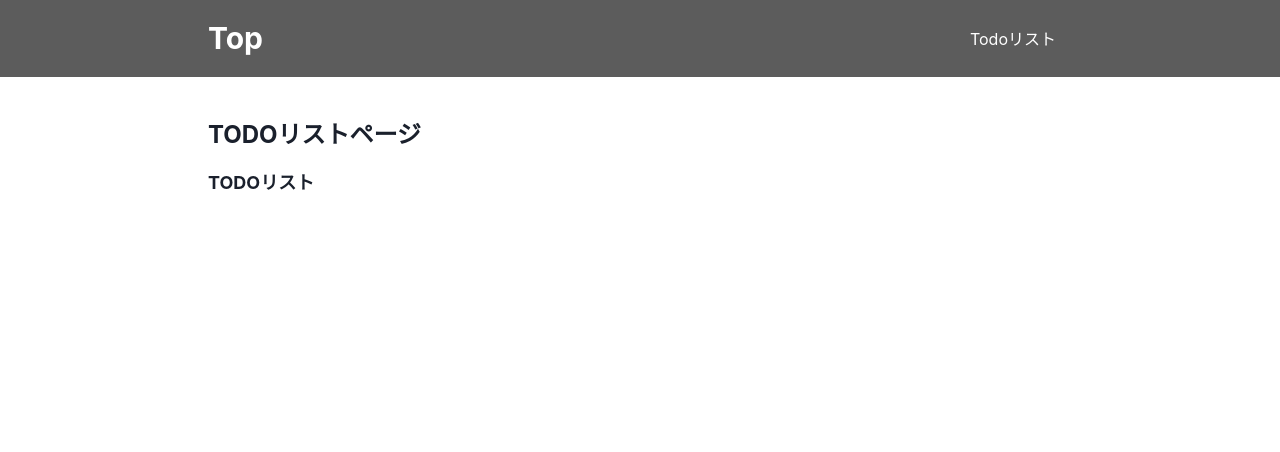
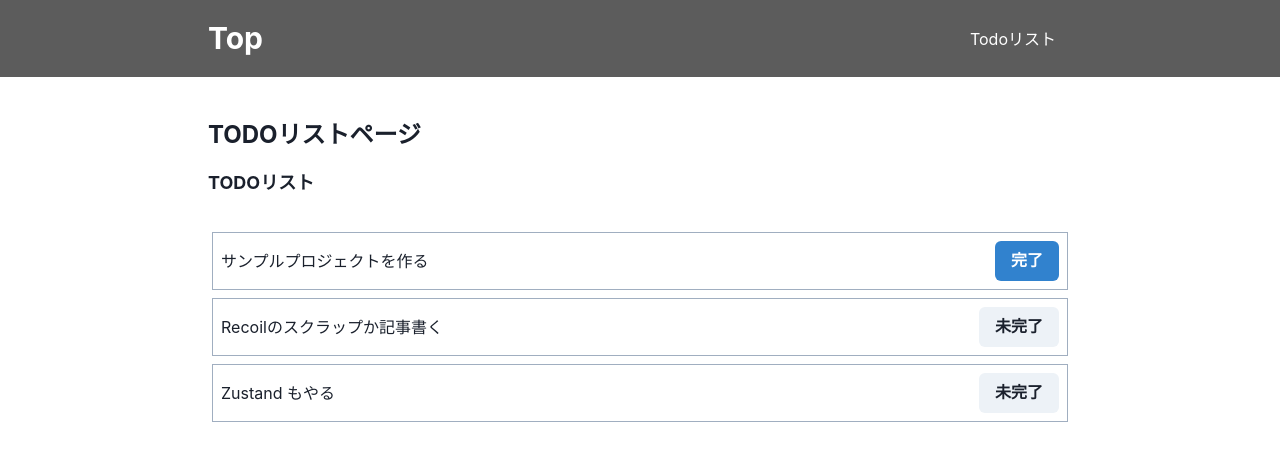
Before and after one commit to m4tsu/react-recoil-practice, a Next.js app: page /todos in a window 1280 px wide. Shown: the top 452 px of the page. Built offline with nearby package versions, Linux system fonts and the light colour scheme.

Commit message:
add: TodoList-component

```diff
--- /dev/null
+++ b/domains/Todo.ts
@@ -0,0 +1,19 @@
+import { z } from 'zod';
+
+import { schemaForType } from '@/libs/zod/utils';
+
+export type Todo = {
+  id: string;
+  title: string;
+  body: string;
+  isComplete: boolean;
+};
+
+export const todoSchema = schemaForType<Todo>()(
+  z.object({
+    id: z.string(),
+    title: z.string(),
+    body: z.string(),
+    isComplete: z.boolean(),
+  })
+);
--- /dev/null
+++ b/src/components/pages/TodoListPage/TodoList/TodoListItem/index.tsx
@@ -0,0 +1,28 @@
+import { Box, Button, Flex, ListItem } from '@chakra-ui/react';
+import { FC } from 'react';
+
+import { TodoState } from '../../models/Todo';
+import { useTodo } from '../../usecases/todos/store';
+
+type Props = {
+  todoId: TodoState['id'];
+};
+export const TodoListItem: FC<Props> = ({ todoId }) => {
+  const todo = useTodo(todoId);
+  return (
+    <ListItem listStyleType="none" p="1">
+      <Flex
+        justifyContent="space-between"
+        alignItems="center"
+        p="2"
+        border="1px"
+        borderColor="gray.400"
+      >
+        <Box>{todo.title}</Box>
+        <Button colorScheme={todo.isComplete ? 'blue' : 'gray'}>
+          {todo.isComplete ? '完了' : '未完了'}
+        </Button>
+      </Flex>
+    </ListItem>
+  );
+};
--- a/src/components/pages/TodoListPage/TodoList/index.tsx
+++ b/src/components/pages/TodoListPage/TodoList/index.tsx
@@ -1,13 +1,24 @@
-import { Flex, Text } from '@chakra-ui/react';
-import { Suspense } from 'react';
+import { Flex, Text, UnorderedList } from '@chakra-ui/react';
+import { FC } from 'react';
 
-export const TodoList = () => {
+import { useTodoIds } from '../usecases/todos/store';
+
+import { TodoListItem } from './TodoListItem';
+
+export const TodoList: FC = () => {
+  const todoIds = useTodoIds();
   return (
     <Flex direction="column" gap="8">
       <Text as="h2" fontSize="lg" fontWeight="bold">
         TODOリスト
       </Text>
-      <Flex>{/* TODO: リスト実装 */}</Flex>
+      <Flex>
+        <UnorderedList m="0" width="full">
+          {todoIds.map((todoId) => (
+            <TodoListItem key={todoId} todoId={todoId} />
+          ))}
+        </UnorderedList>
+      </Flex>
     </Flex>
   );
 };
--- /dev/null
+++ b/src/components/pages/TodoListPage/models/Todo.ts
@@ -0,0 +1,20 @@
+// Todo に関するドメイン・ビジネスロジックを型と純粋関数により表現する
+
+import { z } from 'zod';
+
+import { Todo, todoSchema } from 'domains/Todo';
+
+// Reactで扱いたい状態としての型
+export type TodoState = Todo & {
+  isEditing: boolean;
+};
+
+/** 新規Todoのスキーマ */
+export const newTodoSchema = todoSchema.omit({ id: true }).extend({
+  title: z
+    .string()
+    .min(5, '5文字以上で入力してください')
+    .max(50, '50文字以内で入力してください'),
+  body: z.string().max(200, '200文字以内で入力してください'),
+});
+export type NewTodo = z.infer<typeof newTodoSchema>;
--- /dev/null
+++ b/src/components/pages/TodoListPage/usecases/todos/store.ts
@@ -0,0 +1,59 @@
+import {
+  atom,
+  atomFamily,
+  selector,
+  selectorFamily,
+  useRecoilValue,
+} from 'recoil';
+
+import { generateUniqueKey } from '@/libs/recoil/utils';
+import { getTodos } from '@/services/todos';
+
+import { TodoState } from '../../models/Todo';
+
+import { Todo } from 'domains/Todo';
+
+/** フェッチした Todos のキャッシュ */
+const todosQuery = selector<Todo[]>({
+  key: generateUniqueKey('todosQuery'),
+  get: async () => {
+    const res = await getTodos();
+    if (res.error) {
+      throw res.error; // ErrorBoundary で処理
+    }
+    return res.data;
+  },
+});
+
+// Reactの状態としての todo
+const todoEntity = atomFamily<TodoState, TodoState['id']>({
+  key: generateUniqueKey('todoEntity'),
+  default: selectorFamily({
+    key: generateUniqueKey('todoEntity_default'),
+    get:
+      (todoId) =>
+      ({ get }) => {
+        // フェッチしてきた todos から state を生成する
+        const todo = get(todosQuery).find((todo) => todo.id === todoId);
+        if (todo === undefined) throw new Error('Unexpected');
+        return { ...todo, isEditing: false };
+      },
+  }),
+});
+// todoEntity だけでは リストの順番が保てないので id のリストを別に持つ。
+// Redux で {allIds: Id[], byId: {[id: Id]: Todo}} みたいな正規化した形でもっていたのと同じ
+const todoIds = atom<TodoState['id'][]>({
+  key: generateUniqueKey('todoIds'),
+  default: selector({
+    key: generateUniqueKey('toodIds_default'),
+    get: ({ get }) => {
+      return get(todosQuery).map((todo) => todo.id);
+    },
+  }),
+});
+
+// 「状態管理」の責務をここに閉じ込めるために、 atom をコンポーネントで直接使わせない
+// Recoil 特有のAPIをコンポーネントに表出させない。所謂 腐敗防止層
+export const useTodoIds = () => useRecoilValue(todoIds);
+export const useTodo = (todoId: TodoState['id']) =>
+  useRecoilValue(todoEntity(todoId));
--- a/src/libs/fetcher/index.ts
+++ b/src/libs/fetcher/index.ts
@@ -1,7 +1,8 @@
 export class ServerError extends Error {}
 export class NetworkError extends Error {}
 
-type Result<T> =
+/** fetcher のレスポンスが取りうる型 */
+export type Result<T> =
   | {
       data: T;
       error: undefined;
--- /dev/null
+++ b/src/libs/zod/utils.ts
@@ -0,0 +1,8 @@
+import { z } from 'zod';
+
+export const schemaForType =
+  <T>() =>
+  // eslint-disable-next-line @typescript-eslint/no-explicit-any
+  <S extends z.ZodType<T, any, any>>(arg: S) => {
+    return arg;
+  };
--- a/src/services/todos.ts
+++ b/src/services/todos.ts
@@ -1,22 +1,18 @@
 import { v4 as uuidv4 } from 'uuid';
 
+import { Result } from '@/libs/fetcher';
 import { sleep } from '@/utils/sleep';
 
+import { Todo } from 'domains/Todo';
+
 // Todo 関連のAPIリクエストのモック
-
-type Todo = {
-  id: string;
-  title: string;
-  body: string;
-  isComplete: boolean;
-};
 
 const data: Todo[] = [
   {
     id: '1',
     title: 'サンプルプロジェクトを作る',
     body: 'Recoil を使ってみてやりたいことができるか確かめる。',
-    isComplete: false,
+    isComplete: true,
   },
   {
     id: '2',
@@ -27,16 +23,25 @@ const data: Todo[] = [
   { id: '3', title: 'Zustand もやる', body: '', isComplete: false },
 ];
 
-export const getTodos = async (): Promise<Todo[]> => {
-  await sleep();
-  return data;
+const generateResponse = <T>(data: T): Result<T> => {
+  return {
+    data,
+    error: undefined,
+  };
 };
 
-export const createTodo = async (newTodo: Omit<Todo, 'id'>): Promise<Todo> => {
+export const getTodos = async (): Promise<Result<Todo[]>> => {
+  await sleep();
+  return generateResponse(data);
+};
+
+export const createTodo = async (
+  newTodo: Omit<Todo, 'id'>
+): Promise<Result<Todo>> => {
   await sleep();
   const todo = { ...newTodo, id: uuidv4() };
   data.push(todo);
-  return todo;
+  return generateResponse(todo);
 };
 
 export const updateTodo = async ({
@@ -45,9 +50,9 @@ export const updateTodo = async ({
 }: {
   id: Todo['id'];
   params: Omit<Todo, 'id'>;
-}): Promise<Todo> => {
+}): Promise<Result<Todo>> => {
   await sleep();
   const todo = data.find((todo) => todo.id === id);
   if (todo === undefined) throw new Error('not found');
-  return { ...todo, ...params, id };
+  return generateResponse({ ...todo, ...params, id });
 };
```
